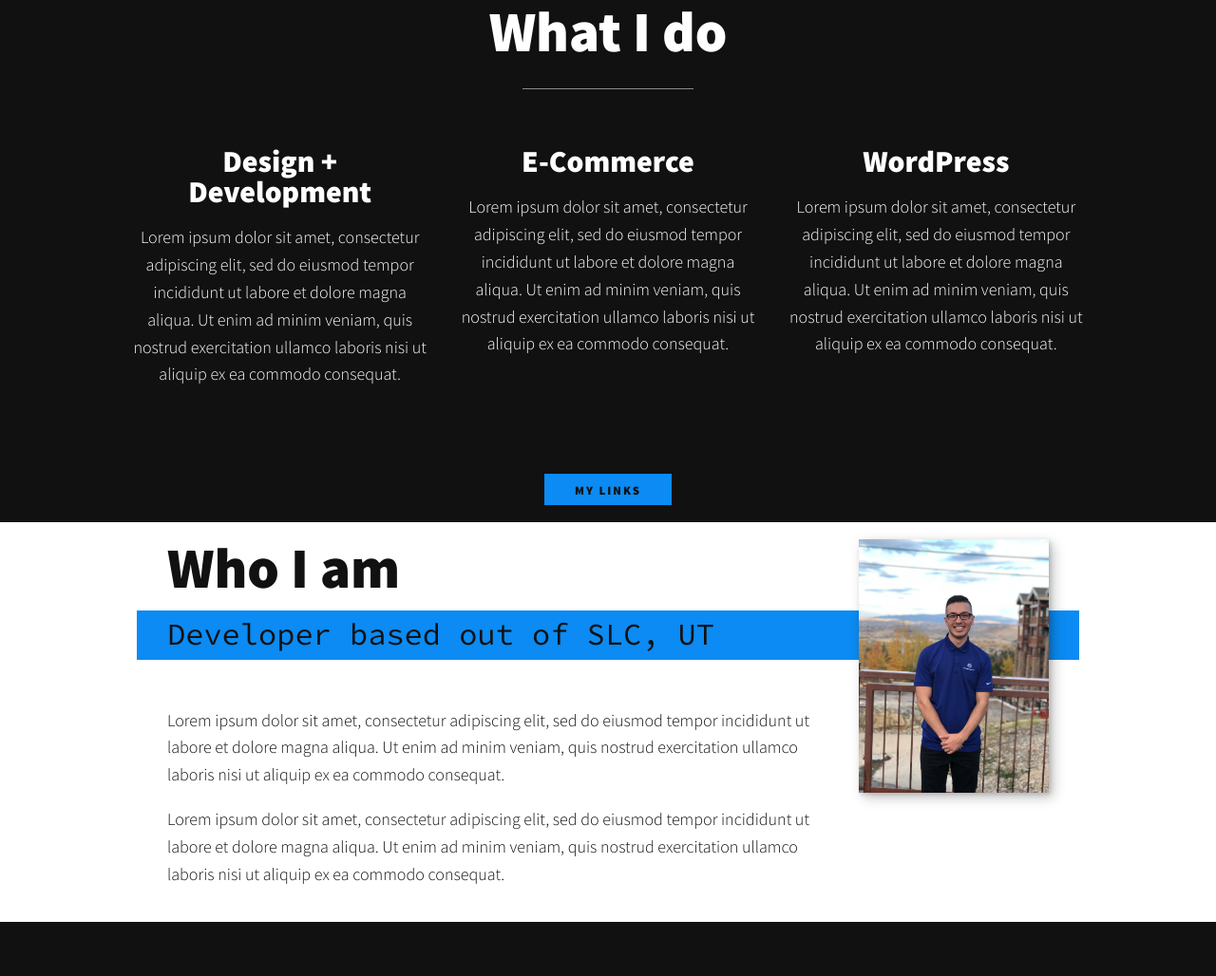
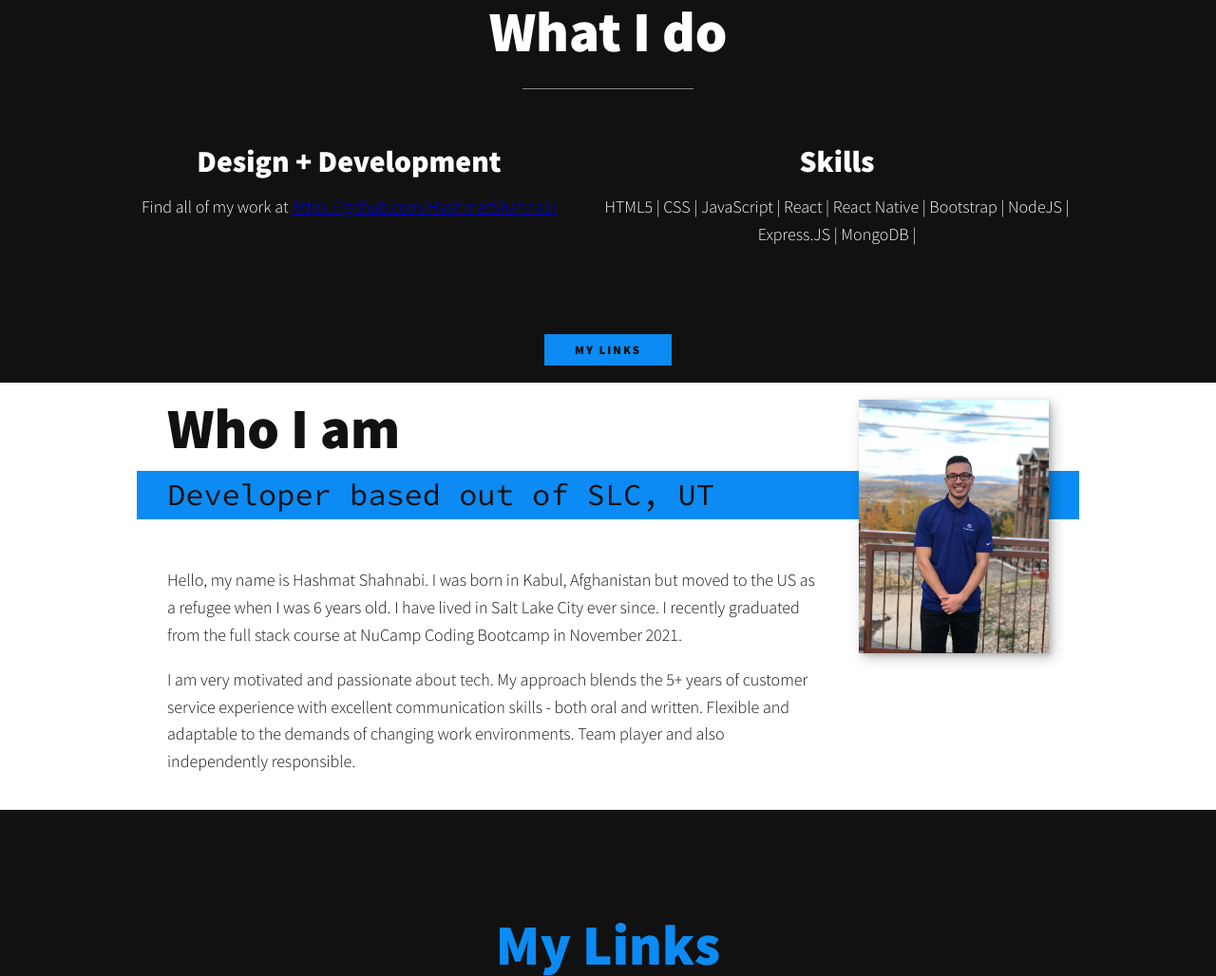
Before and after one commit to HashmatShahnabi/Portfolio, a plain HTML site: page index.html in a window 1280 px wide. Shown: the part 731-1759 px from the top of the page at 95% size. Drawn offline with nearby package versions, Linux system fonts and the light colour scheme.

Commit message:
Add files via upload

```diff
--- a/index.html
+++ b/index.html
@@ -49,18 +49,14 @@
         <div class="services">
             <div class="service">
                 <h3>Design + Development</h3>
-                <p>Lorem ipsum dolor sit amet, consectetur adipiscing elit, sed do eiusmod tempor incididunt ut labore et dolore magna aliqua. Ut enim ad minim veniam, quis nostrud exercitation ullamco laboris nisi ut aliquip ex ea commodo consequat.</p>
+                <p>Find all of my work at <a href="https://github.com/HashmatShahnabi">https://github.com/HashmatShahnabi</a></p>
             </div> <!-- / service -->
 
             <div class="service">
-                <h3>E-Commerce</h3>
-                <p>Lorem ipsum dolor sit amet, consectetur adipiscing elit, sed do eiusmod tempor incididunt ut labore et dolore magna aliqua. Ut enim ad minim veniam, quis nostrud exercitation ullamco laboris nisi ut aliquip ex ea commodo consequat.</p>
+                <h3>Skills</h3>
+                <p>HTML5 | CSS | JavaScript | React | React Native | Bootstrap | NodeJS | Express.JS | MongoDB |</p>
             </div> <!-- / service -->
 
-            <div class="service">
-                <h3>WordPress</h3>
-                <p>Lorem ipsum dolor sit amet, consectetur adipiscing elit, sed do eiusmod tempor incididunt ut labore et dolore magna aliqua. Ut enim ad minim veniam, quis nostrud exercitation ullamco laboris nisi ut aliquip ex ea commodo consequat.</p>
-            </div> <!-- / service -->
         </div> <!-- / services -->
 
         <a href="#links" class="btn">My Links</a>
@@ -73,8 +69,8 @@
         <p class="section__subtitle section__subtitle--about">Developer based out of SLC, UT</p>
 
         <div class="about-me__body">
-            <p>Lorem ipsum dolor sit amet, consectetur adipiscing elit, sed do eiusmod tempor incididunt ut labore et dolore magna aliqua. Ut enim ad minim veniam, quis nostrud exercitation ullamco laboris nisi ut aliquip ex ea commodo consequat.</p>
-            <p>Lorem ipsum dolor sit amet, consectetur adipiscing elit, sed do eiusmod tempor incididunt ut labore et dolore magna aliqua. Ut enim ad minim veniam, quis nostrud exercitation ullamco laboris nisi ut aliquip ex ea commodo consequat.</p>
+            <p>Hello, my name is Hashmat Shahnabi. I was born in Kabul, Afghanistan but moved to the US as a refugee when I was 6 years old. I have lived in Salt Lake City ever since. I recently graduated from the full stack course at NuCamp Coding Bootcamp in November 2021. </p>
+            <p>I am very motivated and passionate about tech. My approach blends the 5+ years of customer service experience with excellent communication skills - both oral and written. Flexible and adaptable to the demands of changing work environments. Team player and also independently responsible.</p>
         </div>
 
         <img src="img/ParkCity.jpg" alt="Park City" class="about-me__img">
@@ -105,8 +101,8 @@
                 </a>
             </li>
             <li class="social-list__item">
-                <a class="social-list__link" href="https://twitter.com/HashyJ_">
-                    <i class="fab fa-twitter"></i>
+                <a class="social-list__link" href="https://www.facebook.com/HashmatShahnabii/">
+                    <i class="fab fa-facebook"></i>
                 </a>
             </li>
             <li class="social-list__item">
```
